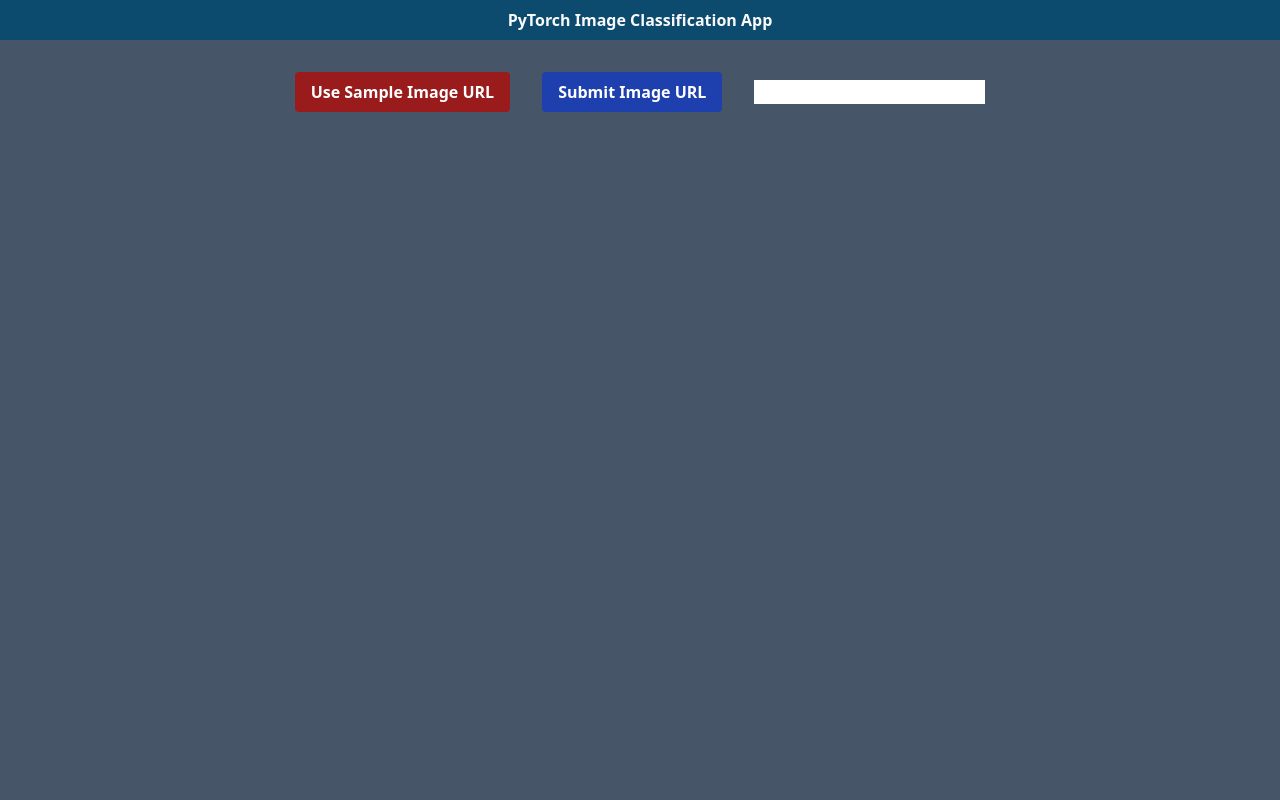
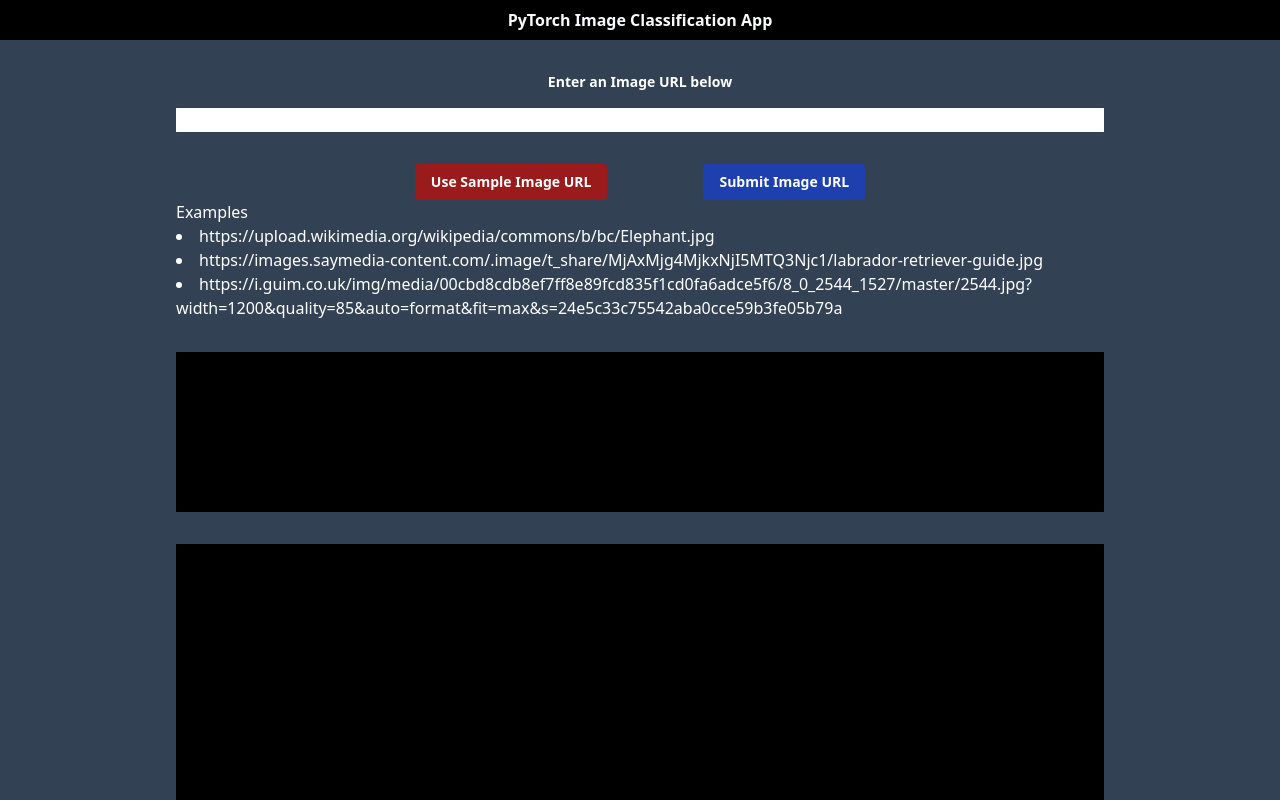
Before and after one commit to Mike11199/PyTorch-Image-Classification-Java-Flask-TypeScript, a React (Vite) app in the folder frontend/: page / in a window 1280 px wide. Shown: the top 800 px of the page. Built offline with nearby package versions, Linux system fonts and the light colour scheme.

Commit message:
got image drawing to work with built in canvas javascript

```diff
--- a/frontend/src/assets/components/Header.tsx
+++ b/frontend/src/assets/components/Header.tsx
@@ -1,7 +1,7 @@
 const Header = () => {
   return (
     <>
-      <h1 className=" p-2 font-semibold bg-sky-900 text-gray-50">
+      <h1 className=" p-2 font-semibold bg-black text-gray-50">
         PyTorch Image Classification App
       </h1>
     </>
--- a/frontend/src/assets/components/HomePage.tsx
+++ b/frontend/src/assets/components/HomePage.tsx
@@ -1,8 +1,12 @@
 import axios from "axios";
-import { useState } from "react";
+import { useState, useEffect} from "react";
 
 const HomePage = () => {
   const [inputValue, setInputValue] = useState("");
+  const [pyTorchImageResponse, setPyTorchImageResponse] = useState("");
+  const [imageSrc, setImageSrc] = useState<any>(null);
+  const [boundingBoxes, setBoundingBoxes] = useState<any>([]);
+
   const sampleImageUrl =
     "https://images.freeimages.com/images/large-previews/bd1/cat-1404368.jpg";
 
@@ -11,37 +15,97 @@
       const response = await axios.post("/api/image-url-pytorch", {
         imageUrl: imageUrl,
       });
-      // const data = response?.data
       const jsonString = JSON.stringify(response?.data, null, 2); // the third argument (2) adds indentation for better readability
       console.log("Response:", jsonString);
-      alert(jsonString);
+      setPyTorchImageResponse(jsonString);
+      setBoundingBoxes(response?.data?.boxes)
+      setImageSrc(imageUrl);
     } catch (error: any) {
       console.error("Error:", error.message);
     }
   };
 
+  const drawBoundingBoxes = (image: any) => {
+    const canvas = document.getElementById("boundingBoxCanvas") as HTMLCanvasElement;
+    const ctx = canvas?.getContext("2d");
+
+    if (!ctx) {
+      console.error("2D context not supported");
+      return;
+    }
+
+    canvas.height = image.height
+    canvas.width = image.width
+
+    ctx.drawImage(image, 0, 0);
+
+  for (const box of boundingBoxes) {
+    const [x, y, width, height] = box.map((value: string) => parseInt(value, 10));
+    if (!isNaN(x) && !isNaN(y) && !isNaN(width) && !isNaN(height)) {
+      ctx.strokeStyle = "red";
+      ctx.lineWidth = 2;
+      ctx.strokeRect(x, y, width-x, height-y);
+    }
+  }
+  };
+
+  useEffect(() => {
+    if (imageSrc) {
+      const image = new Image();
+      image.src = imageSrc;
+      image.onload = () => drawBoundingBoxes(image);
+    }
+  }, [imageSrc, boundingBoxes]);
+
+
+
   return (
     <>
-      <div className="h-screen bg-slate-600 pt-8">
-        <button
-          onClick={() => fetchPyTorchAnalysisUsingImageURL(sampleImageUrl)}
-          className="bg-red-800 hover:bg-red-700 text-white font-bold py-2 px-4 rounded"
-        >
-          Use Sample Image URL
-        </button>
-        <button
-          onClick={() => fetchPyTorchAnalysisUsingImageURL(inputValue)}
-          className="bg-blue-800 hover:bg-blue-700 text-white font-bold py-2 px-4 rounded ml-8 mr-8"
-        >
-          Submit Image URL
-        </button>
+      <div className="min-h-screen h-auto bg-slate-700 pt-8 pb-12">
+        <div className="text-sm text-white mb-4 font-semibold">
+          Enter an Image URL below
+        </div>
+        <div className="flex justify-center gap-24 w-full">
           <input
+            className="mb-8 w-full mx-44"
             type="text"
             id="inputField"
             value={inputValue}
             onChange={(e) => setInputValue(e.target.value)}
           />
         </div>
+        <div className="flex justify-center  gap-24">
+          <button
+            onClick={() => fetchPyTorchAnalysisUsingImageURL(sampleImageUrl)}
+            className="bg-red-800 hover:bg-red-700 text-white font-bold py-2 px-4 rounded text-sm"
+          >
+            Use Sample Image URL
+          </button>
+          <button
+            onClick={() => fetchPyTorchAnalysisUsingImageURL(inputValue)}
+            className="bg-blue-800 hover:bg-blue-700 text-white font-bold py-2 px-4 rounded text-sm"
+          >
+            Submit Image URL
+          </button>
+        </div>
+        <div className="text-white  text-left mx-44">
+          Examples
+          <li>https://upload.wikimedia.org/wikipedia/commons/b/bc/Elephant.jpg</li>
+          <li>https://images.saymedia-content.com/.image/t_share/MjAxMjg4MjkxNjI5MTQ3Njc1/labrador-retriever-guide.jpg</li>
+          <li>https://i.guim.co.uk/img/media/00cbd8cdb8ef7ff8e89fcd835f1cd0fa6adce5f6/8_0_2544_1527/master/2544.jpg?width=1200&quality=85&auto=format&fit=max&s=24e5c33c75542aba0cce59b3fe05b79a</li>
+        </div>
+        <div className="mt-8 mx-44 h-40 overflow-auto bg-black text-lime-400 text-left">
+          {pyTorchImageResponse}
+        </div>
+        {/* <div className="mt-8 mx-44 h-[50rem] bg-black text-lime-400 text-left overflow-hidden object-center">
+          {imageSrc && <img className="" src={imageSrc} alt="Downloaded" />}
+        </div> */}
+
+        <div id="boundingBoxCanvasDiv" className="mt-8 mx-44 h-[50rem] bg-black text-lime-400 text-left ">
+        <canvas className=" object-contain  h-full w-full" id="boundingBoxCanvas"></canvas>
+        </div>
+
+      </div>
     </>
   );
 };
```
Lines whose indentation alone changed are shown as unchanged.
